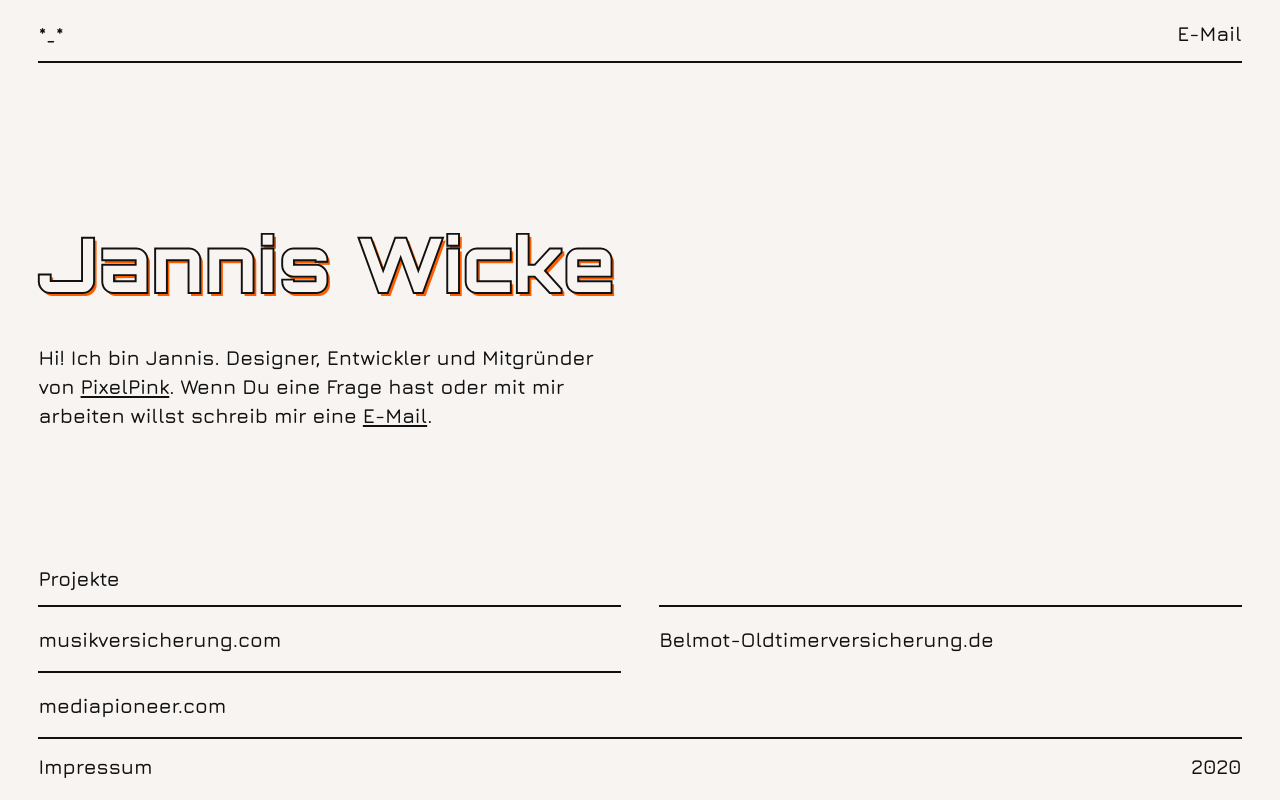
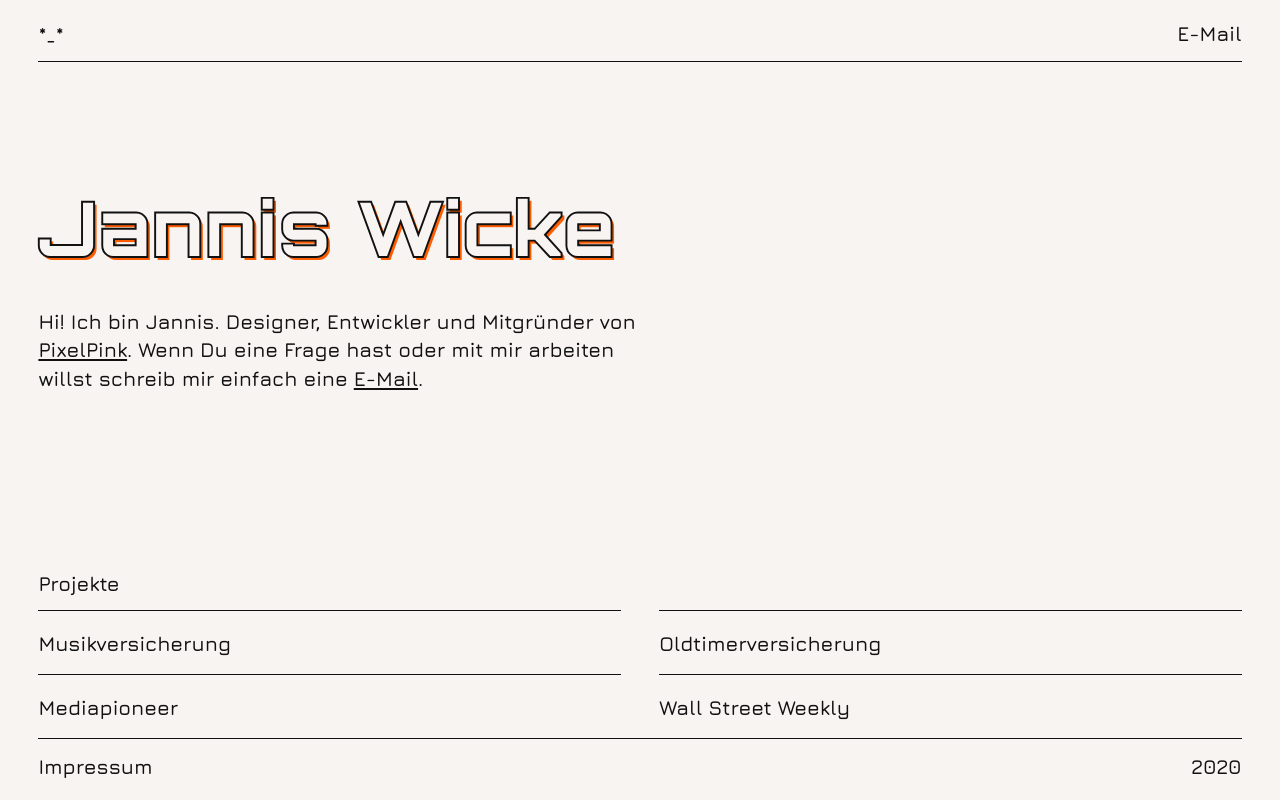
Before and after one commit to jannispaul/personal-site, an Eleventy site: page index.njk in a window 1280 px wide. Built offline with nearby package versions, Linux system fonts and the light colour scheme; Eleventy itself is replaced by a stand-in of ours; files that its build step writes are made by us from their sources.

Commit message:
layout fixed

```diff
--- a/_data/projects.json
+++ b/_data/projects.json
@@ -1,23 +1,30 @@
 [
     {
-        "title": "musikversicherung.com",
+        "title": "Musikversicherung",
         "url": "https://musikversicherung.com",
         "image": "images/musikversicherung.jpg",
         "alt": "Screenshot von Musikversicherung.com",
         "data": "musikversicherung"
     },
     {
-        "title": "Belmot-Oldtimerversicherung.de",
+        "title": "Oldtimerversicherung",
         "url": "https://belmot-oldtimerversicherung.de/",
         "image": "images/belmot.jpg",
         "alt": "Screenshot von Belmot-Oldtimerversicherung.de",
         "data": "belmot"
     },
     {
-        "title": "mediapioneer.com",
+        "title": "Mediapioneer",
         "url": "https://mediapioneer.com/",
         "image": "images/mediapioneer.jpg",
         "alt": "Screenshot von mediapioneer.com",
         "data": "mediapioneer"
+    },
+    {
+        "title": "Wall Street Weekly",
+        "url": "https://wall-street-weekly.com/",
+        "image": "images/none.jpg",
+        "alt": "none",
+        "data": "none"
     }
 ]
--- a/_includes/default-layout.njk
+++ b/_includes/default-layout.njk
@@ -6,7 +6,7 @@
     <title>Document</title>
 
     <link rel="stylesheet" href="/assets/style.css"/>
-    <link href="https://fonts.googleapis.com/css2?family=Jura:wght@600&text=*-_20ABCDEFGHIJKLMNOPQRSTUVWXYZabcdefghijklmnopqrstuvwxyz%20&family=Orbitron:wght@900&text=JWaniscke%20&display=swap" rel="stylesheet">
+    <link href="https://fonts.googleapis.com/css2?family=Jura:wght@600&text=§*-_1234567890ABCDEFGHIJKLMNOPQRSTUVWXYZaäbcdefghijklmnoöpqrstuüvwxyz%20&family=Orbitron:wght@900&text=JWaniscke%20&display=swap" rel="stylesheet">
 
     {# <!-- capture the CSS content as a Nunjucks variable -->
     {% set css %} {% include "assets/style.css" %} {% endset %}
@@ -23,26 +23,19 @@
       <a href="mailto:jannis@pixel-pink.de">E-Mail</a>
     </header>
 
-    <section class="content">
+    <section class={{class}}>
+      {# <pre> #}
+
       {{ content | safe }}
+
+      {# </pre> #}
+
     </section>
 
     <footer>
       <a href="/impressum/" >Impressum</a>
       <span>2020</span></footer>
-    {# hoverLink.addEventListener("mouseleave", () => {
-        image.classList.remove("show");
-      }); #}
-    {# var iframes = document.querySelectorAll('iframe');
-      let selected;
-      let iframe; #}
-
-    {# console.log(allElements); #}
-    {# console.log(selectedAttribute);
-        console.log(document.querySelectorAll(selectedAttribute)); #}
-    {# relatives.forEach(item => item.classList.toggle("hidden")) #}
-    {# let relatives = document.querySelectorAll(selectedAttribute); #}
-    <script>
+    {# <script>
       let projects = document.querySelectorAll('.project');
       let allElements = document.querySelectorAll('[data-project]');
       projects.forEach(project => project.addEventListener('click', () => {
@@ -52,7 +45,7 @@
           ? (item.classList.toggle("hidden"))
           : (item.classList.add("hidden")));
       }));
-    </script>
+    </script> #}
   </body>
 
 </html>
--- a/assets/style.css
+++ b/assets/style.css
@@ -3,254 +3,110 @@
   padding: 0;
   box-sizing: border-box;
 }
-html,
-body {
+body,
+html {
   width: 100%;
-  height: 100vh;
+  height: 100%;
 }
 body {
-  /* max-width: 100%;
-  min-height: 100%; */
-  padding: 1.5vw 3vw;
-  /* background: #eee; */
+  min-height: 100vh;
+  padding: 0 5vw;
   background: #f7f4f2;
   display: flex;
-  flex-direction: column;
-  justify-content: space-between;
-  /* align-items: stretch;*/
-  font-family: "Jura", sans-serif;
+  flex-flow: column;
+  /* flex-direction: column;
+  justify-content: space-between; */
+  font-family: Jura, sans-serif;
 }
 ul {
   list-style: none;
 }
-
+a,
 h1,
 h2,
 h3,
+li,
 p,
-a,
-li,
 span {
   color: #111;
-  font-size: 1.6vw;
+  font-size: 5vw;
   font-weight: 500;
   line-height: 1.4;
-  font-family: "Jura", sans-serif;
+  font-family: Jura, sans-serif;
 }
 h1 {
-  font-family: "Orbitron", sans-serif;
-  font-size: 6vw;
+  font-family: Orbitron, sans-serif;
+  font-size: 12vw;
   color: #111;
 }
 
 @supports (-webkit-text-stroke: 1px black) {
   h1 {
-    -webkit-text-stroke: 0.15vw #111;
+    -webkit-text-stroke: 0.3vw #111;
     -webkit-text-fill-color: #f7f4f2;
-    text-shadow: 0.2vw 0.2vw 0 #ff5c00;
+    text-shadow: 0.4vw 0.4vw 0 #ff5c00;
   }
 }
 a {
   text-decoration: none;
 }
-
-header,
-footer {
+footer,
+header {
   max-width: 100%;
   display: flex;
   justify-content: space-between;
+  flex: 0 1 auto;
 }
 header {
-  padding-bottom: 1vw;
-  border-bottom: 2px solid #111;
-  margin-bottom: 1vw;
+  padding-bottom: 2vw;
+  border-bottom: 0.4vw solid #111;
+  margin: 3vw 0 2vw;
 }
 footer {
-  padding-top: 1vw;
-  border-top: 2px solid #111;
+  padding-top: 2vw;
+  border-top: 0.4vw solid #111;
+  margin-bottom: 3vw;
 }
-/* End of base styles */
 
-/* Index styles */
-li {
-  border-top: 2px solid #111;
-}
-li > div {
+li > a {
+  border-top: 0.4vw solid #111;
   display: flex;
   align-items: center;
-  height: 5vw;
+  height: 13vw;
 }
 h2 {
-  margin-bottom: 1vw;
+  margin-bottom: 2.5vw;
+}
+.project a:hover span,
+a:hover {
+  color: #ff5c00;
+}
+.project a:hover span {
+  display: inline-block;
 }
 
-a:hover,
-.project:hover span {
-  -webkit-animation: color-change 5s infinite;
-  -moz-animation: color-change 5s infinite;
-  -o-animation: color-change 5s infinite;
-  -ms-animation: color-change 5s infinite;
-  animation: color-change 10s infinite;
-}
-
-/* @-webkit-keyframes color-change {
-  0% {
-    color: #f78703;
-  }
-  50% {
-    color: greenyellow;
-  }
-  100% {
-    color: #b1ff00;
-  }
-}
-@-moz-keyframes color-change {
-  0% {
-    color: red;
-  }
-  50% {
-    color: blue;
-  }
-  100% {
-    color: red;
-  }
-}
-@-ms-keyframes color-change {
-  0% {
-    color: red;
-  }
-  50% {
-    color: blue;
-  }
-  100% {
-    color: red;
-  }
-}
-@-o-keyframes color-change {
-  0% {
-    color: red;
-  }
-  50% {
-    color: blue;
-  }
-  100% {
-    color: red;
-  }
-} */
-/* @keyframes color-change {
-  0% {
-    color: #f9008b;
-  }
-  50% {
-    color: blueviolet;
-  }
-  100% {
-    color: #f9008b;
-  }
-} */
-@keyframes color-change {
-  0% {
-    color: #ff5c00;
-  }
-  50% {
-    color: #ff5c00;
-  }
-  100% {
-    color: #ff5c00;
-  }
-}
-
-.left {
-  width: 50%;
-  margin-right: 4vw;
-  display: flex;
-  flex-direction: column;
-  justify-items: stretch;
-}
-
-.stage {
-  min-width: 50%;
-  /* background: #fff; */
-  /* min-height: 30vh; */
-  min-height: 100%;
-  /* overflow: hidden; */
-  /* display: flex; */
-}
-img {
-  width: 100%;
-  height: 100%;
-  display: none;
-}
-.show {
-  display: block;
-}
-.flex-filler {
-  flex-grow: 2;
-}
-
-iframe {
-  min-width: 200%;
-  height: 200%;
-  border: none;
-  /* display: none; */
-  transform: scale(0.5);
-  transform-origin: 0% 0%;
-  /* display: block; */
-  background: #fff;
-}
-
-.flex {
-  display: flex;
-  flex: 1;
-  display: flex;
-  align-items: center;
-}
-
-.projects {
-  /* display: flex; */
-  /* flex-wrap: wrap; */
-  grid-column: 1/3;
-  display: grid;
-  grid-template-columns: 1fr 1fr;
-  grid-column-gap: 3vw;
-}
-.project div {
+.project a {
   display: flex;
   justify-content: space-between;
   cursor: pointer;
 }
-
-.project a {
-  /* display: none; */
+section.content {
+  height: 100%;
+  flex: 1 1 auto;
+  display: flex;
+  justify-content: stretch;
+  position: relative;
 }
-
-.projects li {
-  /* flex: 50% 0 0; */
-  /* width: 50%;
-  flex: 1; */
-  /* flex: 1 0 48%; */
-  /* float: left;
-  width: calc(50% - 1vw); */
-}
-/* .projects li:nth-child(odd):not(:last-child) {
-  margin-right: 2vw;
-} */
-section {
-  max-width: 100%;
-  /* display: flex;
-  flex-direction: column;
-  flex: 1;
-  justify-content: flex-end; */
+.grid {
   height: 100%;
+  width: 100%;
   display: grid;
-  grid-template-columns: 1fr 1fr;
-  grid-column-gap: 3vw;
+  grid-template-columns: 1fr;
   grid-template-rows: auto minmax(min-content, max-content) minmax(
       min-content,
       max-content
     );
 }
-
 .title {
   margin-bottom: 2vw;
 }
@@ -258,11 +114,85 @@ section {
   display: flex;
   flex-direction: column;
   justify-content: center;
+  margin-bottom: 6vw;
 }
 .introduction a {
   text-decoration: underline;
 }
-
 .hidden {
   display: none;
 }
+.section-headline {
+  grid-column: 1/2;
+}
+
+/* Imprint styles */
+.imprint {
+  white-space: pre-line;
+  overflow-wrap: break-word;
+}
+.imprint a {
+  text-decoration: underline;
+}
+@media (min-width: 1068px) {
+  body {
+    padding: 0 3vw;
+    height: 100vh;
+  }
+  header {
+    padding-bottom: 1vw;
+    margin: 1.5vw 0 1vw;
+    border-bottom: 0.15vw solid #111;
+  }
+  footer {
+    padding-top: 1vw;
+    margin-bottom: 1.5vw;
+    border-top: 0.15vw solid #111;
+  }
+  a,
+  h2,
+  h3,
+  li,
+  p,
+  span {
+    font-size: 1.6vw;
+  }
+  h1 {
+    font-size: 6vw;
+  }
+  @supports (-webkit-text-stroke: 1px black) {
+    h1 {
+      -webkit-text-stroke: 0.15vw #111;
+      -webkit-text-fill-color: #f7f4f2;
+      text-shadow: 0.2vw 0.2vw 0 #ff5c00;
+    }
+  }
+  h2 {
+    margin-bottom: 1vw;
+  }
+  .projects {
+    grid-column: 1/3;
+    display: grid;
+    grid-template-columns: 1fr 1fr;
+    grid-column-gap: 3vw;
+  }
+  li > a {
+    height: 5vw;
+    border-top: 0.15vw solid #111;
+  }
+  section.content {
+    grid-template-columns: 1fr 1fr;
+    grid-column-gap: 3vw;
+    grid-template-rows: auto minmax(min-content, max-content) minmax(
+        min-content,
+        max-content
+      );
+  }
+  .introduction {
+    max-width: 50%;
+  }
+
+  .imprint {
+    max-width: 60vw;
+  }
+}
--- /dev/null
+++ b/assets/styleold.css
@@ -0,0 +1,158 @@
+* {
+  margin: 0;
+  padding: 0;
+  box-sizing: border-box;
+}
+html,
+body {
+  width: 100%;
+}
+body {
+  min-height: 100vh;
+  height: 100vh;
+  padding: 0 3vw;
+  background: #f7f4f2;
+  display: flex;
+  flex-direction: column;
+  justify-content: space-between;
+  font-family: "Jura", sans-serif;
+}
+ul {
+  list-style: none;
+}
+
+h1,
+h2,
+h3,
+p,
+a,
+li,
+span {
+  color: #111;
+  font-size: 1.6vw;
+  font-weight: 500;
+  line-height: 1.4;
+  font-family: "Jura", sans-serif;
+}
+h1 {
+  font-family: "Orbitron", sans-serif;
+  font-size: 6vw;
+  color: #111;
+}
+
+@supports (-webkit-text-stroke: 1px black) {
+  h1 {
+    -webkit-text-stroke: 0.15vw #111;
+    -webkit-text-fill-color: #f7f4f2;
+    text-shadow: 0.2vw 0.2vw 0 #ff5c00;
+  }
+}
+a {
+  text-decoration: none;
+}
+
+header,
+footer {
+  max-width: 100%;
+  display: flex;
+  justify-content: space-between;
+}
+header {
+  padding-bottom: 1vw;
+  border-bottom: 2px solid #111;
+  margin: 1.5vw 0 1vw;
+}
+footer {
+  padding-top: 1vw;
+  border-top: 2px solid #111;
+  margin-bottom: 1.5vw;
+}
+/* End of base styles */
+
+/* Index styles */
+li {
+  border-top: 2px solid #111;
+}
+li > a {
+  display: flex;
+  align-items: center;
+  height: 5vw;
+}
+h2 {
+  margin-bottom: 1vw;
+}
+
+a:hover,
+.project a:hover span {
+  color: #ff5c00;
+}
+.project a:hover span {
+  display: inline-block;
+}
+
+.left {
+  width: 50%;
+  margin-right: 4vw;
+  display: flex;
+  flex-direction: column;
+  justify-items: stretch;
+}
+
+.flex {
+  display: flex;
+  flex: 1;
+  display: flex;
+  align-items: center;
+}
+
+.projects {
+  grid-column: 1/3;
+  display: grid;
+  grid-template-columns: 1fr 1fr;
+  grid-column-gap: 3vw;
+}
+.project a {
+  display: flex;
+  justify-content: space-between;
+  cursor: pointer;
+}
+
+section.content {
+  max-width: 100%;
+
+  height: 100%;
+  display: grid;
+  grid-template-columns: 1fr 1fr;
+  grid-column-gap: 3vw;
+  grid-template-rows: auto minmax(min-content, max-content) minmax(
+      min-content,
+      max-content
+    );
+}
+
+.title {
+  margin-bottom: 2vw;
+}
+.introduction {
+  display: flex;
+  flex-direction: column;
+  justify-content: center;
+}
+.introduction a {
+  text-decoration: underline;
+}
+
+.hidden {
+  display: none;
+}
+
+.imprint {
+  white-space: pre-line;
+  max-width: 60vw;
+}
+.imprint a {
+  text-decoration: underline;
+}
+.section-headline {
+  grid-column: 1/2;
+}
--- a/index.njk
+++ b/index.njk
@@ -1,30 +1,28 @@
 ---
 layout: "default-layout.njk"
+class: "content"
 ---
-{# <div class="flex"> #}
+<div class="grid">
     <div class="introduction">
         <h1 class="title">Jannis Wicke</h1>
-    <p>Hi! Ich bin Jannis. Designer,  Entwickler und Mitgründer von <a href="https//:pixel-pink.de">PixelPink</a>. Wenn Du eine Frage hast oder mit mir arbeiten willst schreib mir eine <a href="mailto:jannis@pixel-pink.de">E-Mail</a>.
+        <p>Hi! Ich bin Jannis. Designer,  Entwickler und Mitgründer von <a href="https//:pixel-pink.de">PixelPink</a>. Wenn Du eine Frage hast oder mit mir arbeiten willst schreib mir einfach eine <a href="mailto:jannis@pixel-pink.de">E-Mail</a>.
         </p>
     </div>
-<div class="stage" >
+    {# <div class="stage" >
 {% for project in projects%}
     <iframe src={{project.url}} data-project data-{{project.data}} class="hidden"></iframe>
 {% endfor %}
-</div>
-{# </div> #}
+</div> #}
 
     <h2 class="section-headline">Projekte</h2>
     <ul class="projects">
-    {% for project in projects%}
-        <li class="project" data-target={{project.data}}>
-            <div>
-                <span class="project-title">
-                    {{project.title}}
-                </span>
-                <a href={{project.url}} data-{{project.data}} data-project  class="hidden">öffnen</a>
+        {%- for project in projects-%}
+            <li class="project">
+                <a href={{project.url}}>
+                    <span class="project-title">{{project.title}}</span>
+                    <span class="hidden">öffnen</a>
+                </a>
+            </li>
+            {%- endfor-%}
+        </ul>
     </div>
-        </li>
-    {% endfor %}
-
-</ul>
```
Also changed, not shown: impressum.md (+18 -2 lines). Lines whose indentation alone changed are shown as unchanged.
